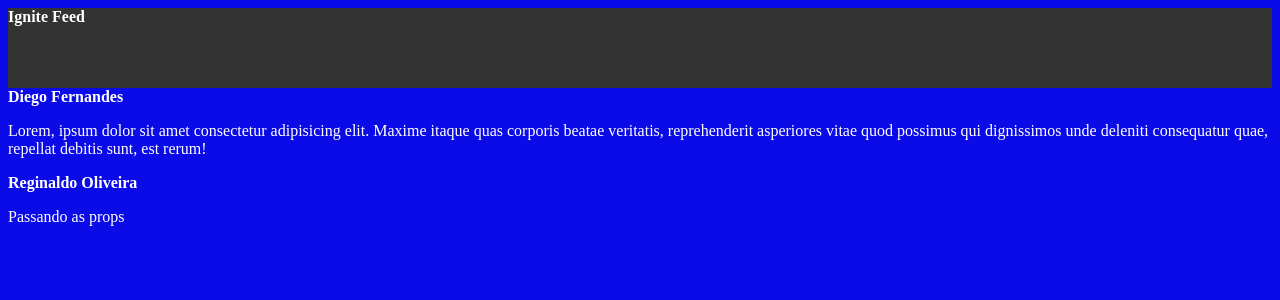
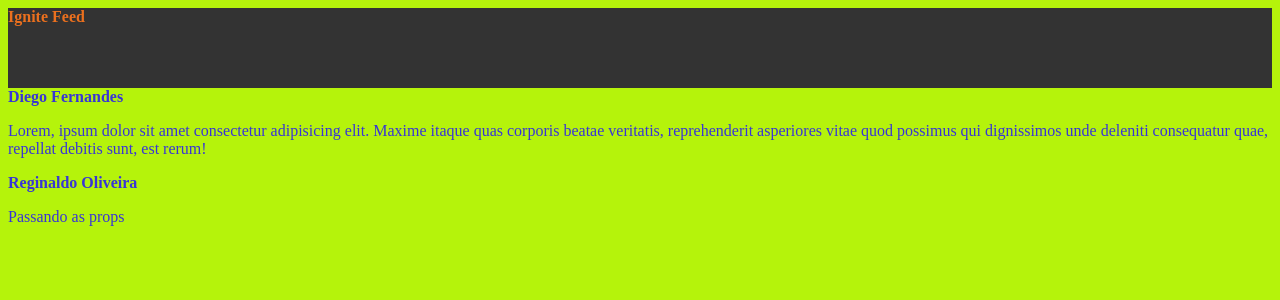
Before and after one commit to Reginaldo007oliveira/ReactJsAndVite, a React (Vite) app: page / in a window 1280 px wide. Shown: the top 300 px of the page. Built offline with nearby package versions, Linux system fonts and the light colour scheme.

Commit message:
alteração no header

```diff
--- a/src/components/Header/Header.module.css
+++ b/src/components/Header/Header.module.css
@@ -1,5 +1,5 @@
 .header {
     background: #333;
-    color: white;
+    color: rgb(235, 112, 30);
     height: 80px;
   }
--- a/src/styles.css
+++ b/src/styles.css
@@ -1,4 +1,4 @@
 body {
-    background: #0b0be7;
-    color: #fff;
+    background: #b5f30b;
+    color: #3835d6;
   }
```
Also changed, not shown: src/components/Post/Post.module.css (added), src/components/Post/index.module.css (deleted).
